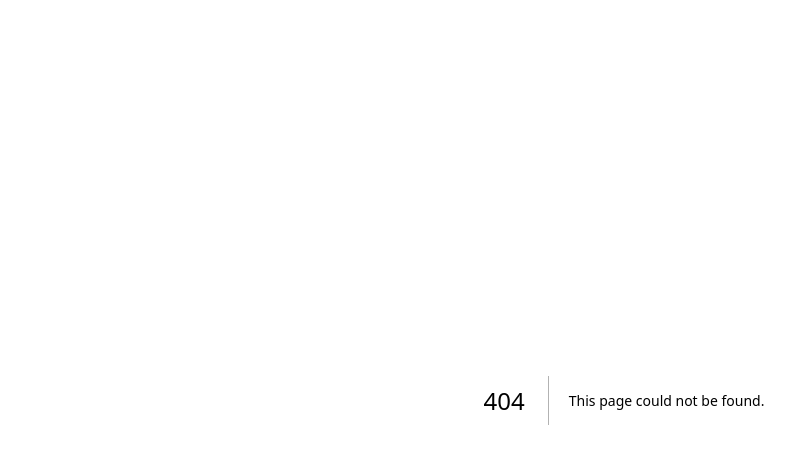
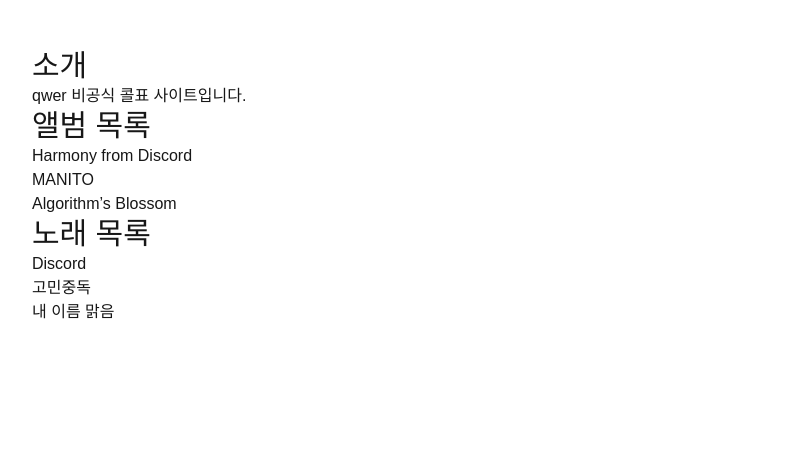
Before and after one commit to ydk1104/qwer-call, a Next.js app: page /main in a window 1280 px wide. Before the commit this address had no page. Shown: the top 464 px of the page, without its empty margins (16-811 px from the left). Built offline with nearby package versions, Linux system fonts and the light colour scheme.

Commit message:
메인페이지 간단히

```diff
--- /dev/null
+++ b/src/app/main/layout.tsx
@@ -0,0 +1,7 @@
+export default function RootLayout({
+  children,
+}: Readonly<{
+  children: React.ReactNode;
+}>) {
+  return <>{children}</>;
+}
--- /dev/null
+++ b/src/app/main/page.tsx
@@ -0,0 +1,28 @@
+"use client";
+
+const Header = () => {
+  return <div className="flex"></div>;
+};
+
+const Footer = () => {
+  return <div className="flex"></div>;
+};
+
+export default function main() {
+  return (
+    <div className="p-12">
+      <Header />
+      <div className=" text-3xl">소개</div>
+      <div className="align-middle">qwer 비공식 콜표 사이트입니다.</div>
+      <div className=" text-3xl">앨범 목록</div>
+      <div>Harmony from Discord</div>
+      <div>MANITO</div>
+      <div>Algorithm’s Blossom </div>
+      <div className=" text-3xl">노래 목록</div>
+      <div>Discord</div>
+      <div>고민중독</div>
+      <div>내 이름 맑음</div>
+      <Footer />
+    </div>
+  );
+}
--- a/src/app/page.tsx
+++ b/src/app/page.tsx
@@ -12,7 +12,7 @@
     <>
       <div className="flex">
         <Image
-          src="TBH.jpg"
+          src="/TBH.jpg"
           alt="고민중독"
           width={991}
           height={991}
```
